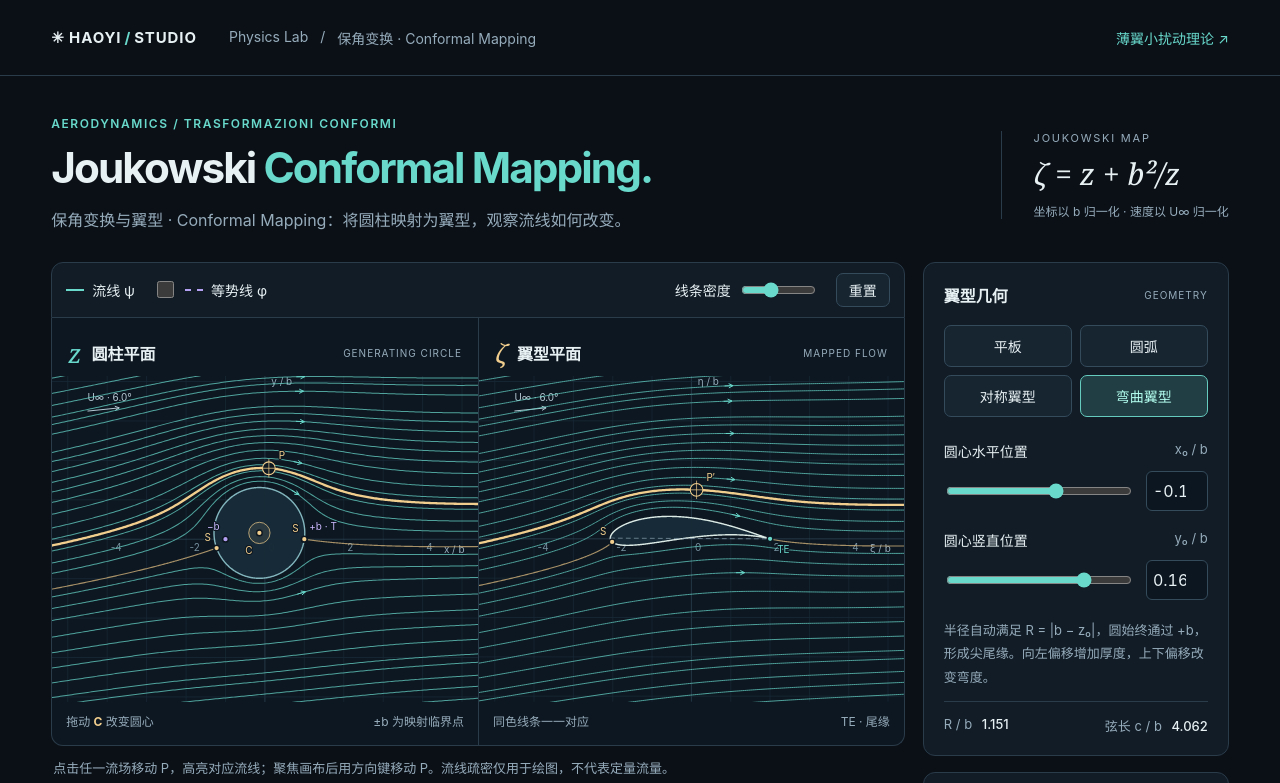
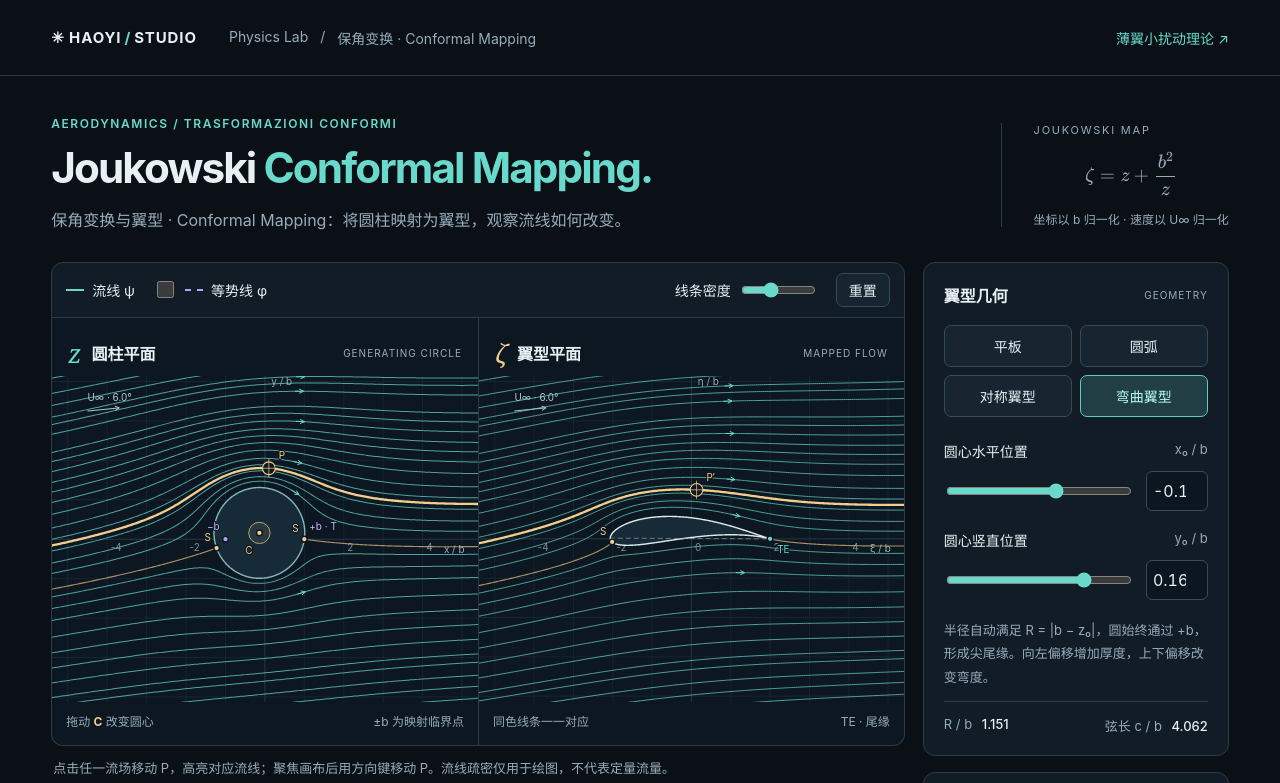
Before and after one commit to HaoyiMeng/Web, a plain HTML site: page conformal.html in a window 1280 px wide. Shown: the top 783 px of the page. Drawn offline with nearby package versions, Linux system fonts and the light colour scheme.

Commit message:
Use LaTeX for Joukowski complex potential, conformal mapping and Kutta lift

```diff
--- a/conformal.html
+++ b/conformal.html
@@ -19,7 +19,7 @@
 <body>
 <header class="studio-header"><a class="brand" href="./index.html">✳ HAOYI<span>/</span>STUDIO</a><nav aria-label="页面导航"><a href="./physics.html">Physics Lab</a><span>/</span><span>保角变换 · Conformal Mapping</span></nav><a class="sibling" href="./perturbation.html">薄翼小扰动理论 ↗</a></header>
 <main>
-  <section class="intro"><div><p class="eyebrow">AERODYNAMICS / TRASFORMAZIONI CONFORMI</p><h1>Joukowski <em>Conformal Mapping.</em></h1><p class="subtitle">保角变换与翼型 · Conformal Mapping：将圆柱映射为翼型，观察流线如何改变。</p></div><div class="mapping-equation"><span>JOUKOWSKI MAP</span><strong>ζ = z + b²/z</strong><small>坐标以 b 归一化 · 速度以 U∞ 归一化</small></div></section>
+  <section class="intro"><div><p class="eyebrow">AERODYNAMICS / TRASFORMAZIONI CONFORMI</p><h1>Joukowski <em>Conformal Mapping.</em></h1><p class="subtitle">保角变换与翼型 · Conformal Mapping：将圆柱映射为翼型，观察流线如何改变。</p></div><div class="mapping-equation"><span>JOUKOWSKI MAP</span><strong><span class="math-display" data-tex="\zeta=z+\frac{b^2}{z}">ζ = z + b²/z</span></strong><small>坐标以 b 归一化 · 速度以 U∞ 归一化</small></div></section>
   <div class="lab-layout">
     <section class="visuals" aria-label="联动流场">
       <div class="view-toolbar"><div class="legend"><span><i class="stream-key"></i>流线 ψ</span><label><input id="potentials" type="checkbox"><i class="potential-key"></i>等势线 φ</label></div><label class="density">线条密度 <input id="density" type="range" min="6" max="14" step="1" value="9"></label><button id="reset" type="button">重置</button></div>
@@ -42,11 +42,11 @@
         <label class="kutta-toggle"><input id="kutta" type="checkbox" checked><span><strong>满足库塔条件</strong><small>自动选择尾缘速度有限的环量</small></span></label>
         <div class="field" id="gamma-field"><label for="gamma">环量 Γ / (U∞b) <span id="gamma-mode">自动</span></label><div class="field-inputs"><input id="gamma" type="range" min="-20" max="20" step="0.05" value="0" disabled><input id="gamma-number" aria-label="无量纲环量数值" type="number" min="-20" max="20" step="0.05" value="0" disabled></div></div>
         <p class="note">Γ &gt; 0 为逆时针。翼型固定，来流从左向右；α 相对翼弦测量，正值使来流相对翼弦向上倾斜。</p>
-        <div id="kutta-status" class="status" role="status"></div><div class="lift-readout"><span>升力系数 C<sub>L</sub></span><strong id="lift">—</strong><small>正升力指向来流左法向 · CL = −2Γ / (U∞c)</small></div>
+        <div id="kutta-status" class="status" role="status"></div><div class="lift-readout"><span>升力系数 C<sub>L</sub></span><strong id="lift">—</strong><small>正升力指向来流左法向 · <span class="math-inline" data-tex="C_L=-\frac{2\Gamma}{U_\infty c}">CL = −2Γ / (U∞c)</span></small></div>
       </section>
     </aside>
   </div>
-  <details class="theory"><summary>从复势到翼型 · 公式与模型范围</summary><div class="theory-grid"><section><h2>复势与圆柱绕流</h2><p>W = φ + iψ，dW/dz = u − iv。令 w = z − z₀，来流相对实轴的方向为 αz：</p><p class="formula">W = U∞(e<sup>−iαz</sup>w + R²e<sup>iαz</sup>/w)<br>− iΓ/(2π) log(w/R)</p><p>αz = α + βc，βc 是前缘至尾缘的翼弦倾角。前缘取边界上距尾缘最远的点，c 为两点距离。圆周上 ψ 为常数。流线和等势线连续追踪，避免复对数主值分支造成假断线。</p></section><section><h2>Joukowski 保角变换</h2><p class="formula">ζ = z + b²/z<br>dW/dζ = (dW/dz) / (1 − b²/z²)</p><p>在 f′ ≠ 0 的规则点保角，但不保持长度或速度。临界点 z = ±b 需要单独处理。库塔条件令 +b 处 dW/dz = 0，通过极限求有限尾缘速度；它不意味着翼型尾缘速度为零。</p><p class="formula">ΓK = 4πU∞R sin(θTE − αz)</p></section><section><h2>适用范围</h2><p>二维、定常、不可压、无黏势流。未模拟边界层、分离、失速或黏性阻力；较大迎角仅用于探索数学模型。平板和圆弧是零厚度极限，非零迎角的尖前缘可存在真实速度奇异性。尾缘未满足库塔条件时也可发散，不以截断数值伪装成有限速度。</p><p>探针显示 Cp = 1 − (|V′|/U∞)²。U∞ 和 b 取作单位尺度，改变它们不改变无量纲流线形状。</p><a href="https://www.grc.nasa.gov/www/k-12/airplane/map.html" target="_blank" rel="noopener">参考：NASA · Mapping</a></section></div></details>
+  <details class="theory"><summary>从复势到翼型 · 公式与模型范围</summary><div class="theory-grid"><section><h2>复势与圆柱绕流</h2><p>W = φ + iψ，dW/dz = u − iv。令 w = z − z₀，来流相对实轴的方向为 αz：</p><p class="formula"><span class="math-display" data-tex="\begin{aligned} W(z)&amp;=U_\infty\left(e^{-i\alpha_z}w+\frac{R^2e^{i\alpha_z}}{w}\right)\\[-1pt]&amp;\quad-\frac{i\Gamma}{2\pi}\log\frac{w}{R},\qquad w=z-z_0,\end{aligned}">W = U∞(e<sup>−iαz</sup>w + R²e<sup>iαz</sup>/w)<br>− iΓ/(2π) log(w/R)</span></p><p>αz = α + βc，βc 是前缘至尾缘的翼弦倾角。前缘取边界上距尾缘最远的点，c 为两点距离。圆周上 ψ 为常数。流线和等势线连续追踪，避免复对数主值分支造成假断线。</p></section><section><h2>Joukowski 保角变换</h2><p class="formula"><span class="math-display" data-tex="\begin{aligned}\zeta&amp;=z+\frac{b^2}{z},\\[4pt]\frac{\mathrm{d}W}{\mathrm{d}\zeta}&amp;=\frac{\mathrm{d}W/\mathrm{d}z}{1-b^2/z^2}.\end{aligned}">ζ = z + b²/z<br>dW/dζ = (dW/dz) / (1 − b²/z²)</span></p><p>在 f′ ≠ 0 的规则点保角，但不保持长度或速度。临界点 z = ±b 需要单独处理。库塔条件令 +b 处 dW/dz = 0，通过极限求有限尾缘速度；它不意味着翼型尾缘速度为零。</p><p class="formula"><span class="math-display" data-tex="\Gamma_{\mathrm K}=4\pi U_\infty R\sin(\theta_{\mathrm{TE}}-\alpha_z)">ΓK = 4πU∞R sin(θTE − αz)</span></p></section><section><h2>适用范围</h2><p>二维、定常、不可压、无黏势流。未模拟边界层、分离、失速或黏性阻力；较大迎角仅用于探索数学模型。平板和圆弧是零厚度极限，非零迎角的尖前缘可存在真实速度奇异性。尾缘未满足库塔条件时也可发散，不以截断数值伪装成有限速度。</p><p>探针显示 Cp = 1 − (|V′|/U∞)²。U∞ 和 b 取作单位尺度，改变它们不改变无量纲流线形状。</p><a href="https://www.grc.nasa.gov/www/k-12/airplane/map.html" target="_blank" rel="noopener">参考：NASA · Mapping</a></section></div></details>
   <footer><span>HAOYI / STUDIO</span><span>Complex potential · Joukowski · Kutta condition</span></footer>
 </main>
 </body></html>
```
